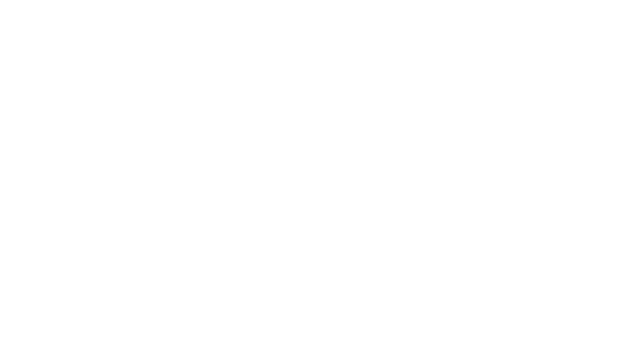
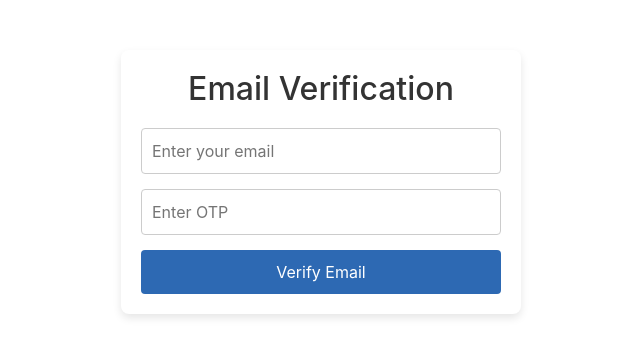
Before and after one commit to AayushShrestha007/workscape, a React (Create React App) app in the folder React/app_final/: page /applicant/verify_email in a window 1280 px wide. Before the commit this address had no page. Shown: the top 356 px of the page, without its empty margins (319-959 px from the left). Built offline with nearby package versions, Linux system fonts and the light colour scheme; what @react-pdf/renderer would draw is missing.

Commit message:
email verification complete in applicant and employer side

```diff
--- a/React/app_final/src/App.js
+++ b/React/app_final/src/App.js
@@ -15,6 +15,7 @@ import ApplicantJobDetails from './pages/applicant/job_detail/ApplicantJobDetail
 import HiredJobsList from './pages/applicant/jobs/HiredJobList';
 import OfferedJobsList from './pages/applicant/jobs/OfferedJobsList';
 import ApplicantRegister from './pages/applicant/register/Register';
+import UserEmailVerification from './pages/applicant/register/UserEmailVerification';
 import UpdateApplicantProfile from './pages/applicant/update_profile/UpdateApplicantProfile';
 import Login from './pages/common/login/Login';
 import CreateJobPage from './pages/employer/create_job/CreateJob';
@@ -23,11 +24,11 @@ import HiringProgress from './pages/employer/hiring_progress/hiring_progress';
 import JobApplicants from './pages/employer/job_applicants/JobApplicants';
 import CompletedJobsListOfEmployer from './pages/employer/jobs/CompleteJobsList';
 import HiredJobsListOfEmployer from './pages/employer/jobs/HiredJobsList';
+import EmployerEmailVerification from './pages/employer/register/EmployerVerification';
 import EmployerRegister from './pages/employer/register/Register';
 import UpdateEmployerProfile from './pages/employer/update_profile/UpdateEmployerProfile';
 import ApplicantRoutes from './protected_routes/ApplicantRoutes';
 import EmployerRoutes from './protected_routes/EmployerRoutes';
-
 
 //toast config
 import { ToastContainer } from 'react-toastify';
@@ -45,6 +46,8 @@ function App() {
                 <Route path='/login' element={<Login />} />
                 <Route path='/applicant/register' element={<ApplicantRegister />} />
                 <Route path='/employer/register' element={<EmployerRegister />} />
+                <Route path='/applicant/verify_email' element={< UserEmailVerification />} />
+                <Route path='/employer/verify_email' element={< EmployerEmailVerification />} />
 
                 {/* Only Applicant Accessible Routes */}
                 <Route element={<ApplicantRoutes />}>
@@ -57,6 +60,7 @@ function App() {
                     <Route path='/applicant/offered_jobs' element={< OfferedJobsList />} />
                     <Route path='/applicant/hired_jobs' element={< HiredJobsList />} />
                     <Route path='/applicant/completed_jobs' element={< CompletedJobsList />} />
+
 
 
                 </Route>
--- a/React/app_final/src/apis/Api.js
+++ b/React/app_final/src/apis/Api.js
@@ -28,6 +28,9 @@ export const logoutUserApi = (data) => Api.post("/api/user/logout", data)
 //register api
 export const registerUserApi = (data) => Api.post("/api/user/register", data)
 
+//verify email api
+export const verifyUserEmailApi = (data) => Api.post("/api/user/verify-email", data)
+
 //updateApplicantProfile API
 export const updateApplicantProfile = (id, data) => Api.put(`/api/user/update_applicant/${id}`, data, config)
 
@@ -50,6 +53,10 @@ export const logoutEmployerApi = () => Api.post("/api/employer/logout")
 
 //register api
 export const registerEmployerApi = (data) => Api.post("/api/employer/register", data)
+
+//verify email api
+export const verifyEmployerEmailApi = (data) => Api.post("/api/employer/verify-email", data)
+
 //create job API
 export const createJobApi = (data) => Api.post("/api/job/create_job", data, config)
 
--- a/React/app_final/src/pages/applicant/register/Register.jsx
+++ b/React/app_final/src/pages/applicant/register/Register.jsx
@@ -242,7 +242,7 @@ const RegisterPage = () => {
       }
       else {
         toast.success(res.data.message)
-        navigate('/login');
+        navigate('/applicant/verify_email');
 
       }
 
--- /dev/null
+++ b/React/app_final/src/pages/applicant/register/UserEmailVerification.jsx
@@ -0,0 +1,95 @@
+import React, { useState } from "react";
+import { useNavigate } from "react-router-dom";
+import { toast, ToastContainer } from "react-toastify";
+import "react-toastify/dist/ReactToastify.css";
+import styled from "styled-components";
+import { verifyUserEmailApi } from "../../../apis/Api";
+
+const VerificationContainer = styled.div`
+  max-width: 400px;
+  margin: 50px auto;
+  padding: 20px;
+  background: #fff;
+  border-radius: 8px;
+  box-shadow: 0 4px 8px rgba(0, 0, 0, 0.1);
+  text-align: center;
+`;
+
+const Title = styled.h2`
+  color: #333;
+  margin-bottom: 20px;
+`;
+
+const Input = styled.input`
+  width: 100%;
+  padding: 10px;
+  margin-bottom: 15px;
+  border: 1px solid #ccc;
+  border-radius: 4px;
+`;
+
+const Button = styled.button`
+  width: 100%;
+  padding: 10px;
+  background-color: #2d69b3;
+  color: white;
+  border: none;
+  border-radius: 4px;
+  font-size: 16px;
+  cursor: pointer;
+
+  &:hover {
+    background-color: #244a81;
+  }
+`;
+
+const ApplicantEmailVerification = () => {
+    const [email, setEmail] = useState("");
+    const [otp, setOtp] = useState("");
+    const navigate = useNavigate();
+
+    const handleVerification = async (e) => {
+        e.preventDefault();
+
+        try {
+            const response = await verifyUserEmailApi({ email, otp });
+            if (response.data.success) {
+                toast.success(response.data.message);
+                setTimeout(() => {
+                    navigate("/login"); // Redirect to login page on success
+                }, 2000);
+            } else {
+                toast.error(response.data.message);
+            }
+        } catch (error) {
+            console.error("Verification Error:", error);
+            toast.error(error.response?.data?.message || "Failed to verify email.");
+        }
+    };
+
+    return (
+        <VerificationContainer>
+            <ToastContainer />
+            <Title>Email Verification</Title>
+            <form onSubmit={handleVerification}>
+                <Input
+                    type="email"
+                    placeholder="Enter your email"
+                    value={email}
+                    onChange={(e) => setEmail(e.target.value)}
+                    required
+                />
+                <Input
+                    type="text"
+                    placeholder="Enter OTP"
+                    value={otp}
+                    onChange={(e) => setOtp(e.target.value)}
+                    required
+                />
+                <Button type="submit">Verify Email</Button>
+            </form>
+        </VerificationContainer>
+    );
+};
+
+export default ApplicantEmailVerification;
--- /dev/null
+++ b/React/app_final/src/pages/employer/register/EmployerVerification.jsx
@@ -0,0 +1,95 @@
+import React, { useState } from "react";
+import { useNavigate } from "react-router-dom";
+import { toast, ToastContainer } from "react-toastify";
+import "react-toastify/dist/ReactToastify.css";
+import styled from "styled-components";
+import { verifyEmployerEmailApi } from "../../../apis/Api";
+
+const VerificationContainer = styled.div`
+  max-width: 400px;
+  margin: 50px auto;
+  padding: 20px;
+  background: #fff;
+  border-radius: 8px;
+  box-shadow: 0 4px 8px rgba(0, 0, 0, 0.1);
+  text-align: center;
+`;
+
+const Title = styled.h2`
+  color: #333;
+  margin-bottom: 20px;
+`;
+
+const Input = styled.input`
+  width: 100%;
+  padding: 10px;
+  margin-bottom: 15px;
+  border: 1px solid #ccc;
+  border-radius: 4px;
+`;
+
+const Button = styled.button`
+  width: 100%;
+  padding: 10px;
+  background-color: #2d69b3;
+  color: white;
+  border: none;
+  border-radius: 4px;
+  font-size: 16px;
+  cursor: pointer;
+
+  &:hover {
+    background-color: #244a81;
+  }
+`;
+
+const EmployerEmailVerification = () => {
+    const [email, setEmail] = useState("");
+    const [otp, setOtp] = useState("");
+    const navigate = useNavigate();
+
+    const handleVerification = async (e) => {
+        e.preventDefault();
+
+        try {
+            const response = await verifyEmployerEmailApi({ email, otp });
+            if (response.data.success) {
+                toast.success(response.data.message);
+                setTimeout(() => {
+                    navigate("/login"); // Redirect to login page on success
+                }, 2000);
+            } else {
+                toast.error(response.data.message);
+            }
+        } catch (error) {
+            console.error("Verification Error:", error);
+            toast.error(error.response?.data?.message || "Failed to verify email.");
+        }
+    };
+
+    return (
+        <VerificationContainer>
+            <ToastContainer />
+            <Title>Email Verification</Title>
+            <form onSubmit={handleVerification}>
+                <Input
+                    type="email"
+                    placeholder="Enter your email"
+                    value={email}
+                    onChange={(e) => setEmail(e.target.value)}
+                    required
+                />
+                <Input
+                    type="text"
+                    placeholder="Enter OTP"
+                    value={otp}
+                    onChange={(e) => setOtp(e.target.value)}
+                    required
+                />
+                <Button type="submit">Verify Email</Button>
+            </form>
+        </VerificationContainer>
+    );
+};
+
+export default EmployerEmailVerification;
--- a/React/app_final/src/pages/employer/register/Register.jsx
+++ b/React/app_final/src/pages/employer/register/Register.jsx
@@ -250,7 +250,7 @@ const RegisterPage = () => {
             }
             else {
                 toast.success(res.data.message)
-                navigate('/login');
+                navigate('/employer/verify_email');
 
             }
 
```
